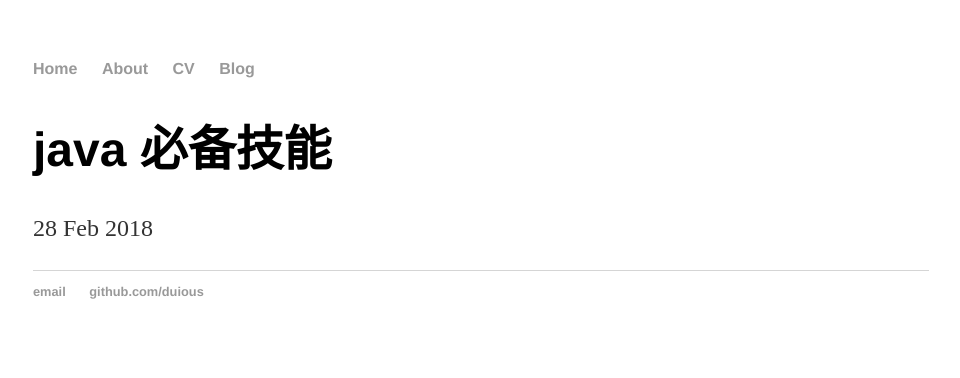
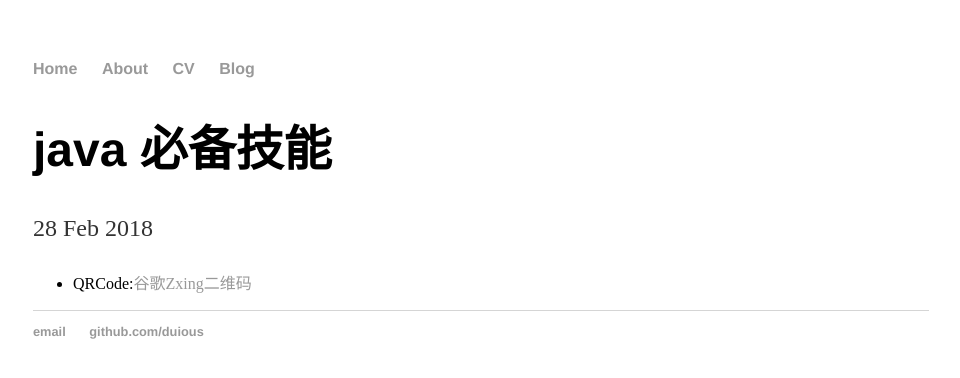
Before and after one commit to duious/duious.github.io, a Jekyll site: the page built from _posts/2018-02-28-java-necessary-skills.md, in a window 1280 px wide. Shown: the top 378 px of the page, without its empty margins (159-1119 px from the left). Built offline with Jekyll 4.4.1, drawn with Linux system fonts in a browser that asks for light colours.

Commit message:
update msg

```diff
--- a/_posts/2018-02-28-java-necessary-skills.md
+++ b/_posts/2018-02-28-java-necessary-skills.md
@@ -3,3 +3,6 @@ layout: post
 title: "java 必备技能"
 date: 2018-02-28
 ---
+<ul>
+<li>QRCode:<a href="https://github.com/zxing/zxing" target="_blank">谷歌Zxing二维码</a></li>
+</ul>
```
